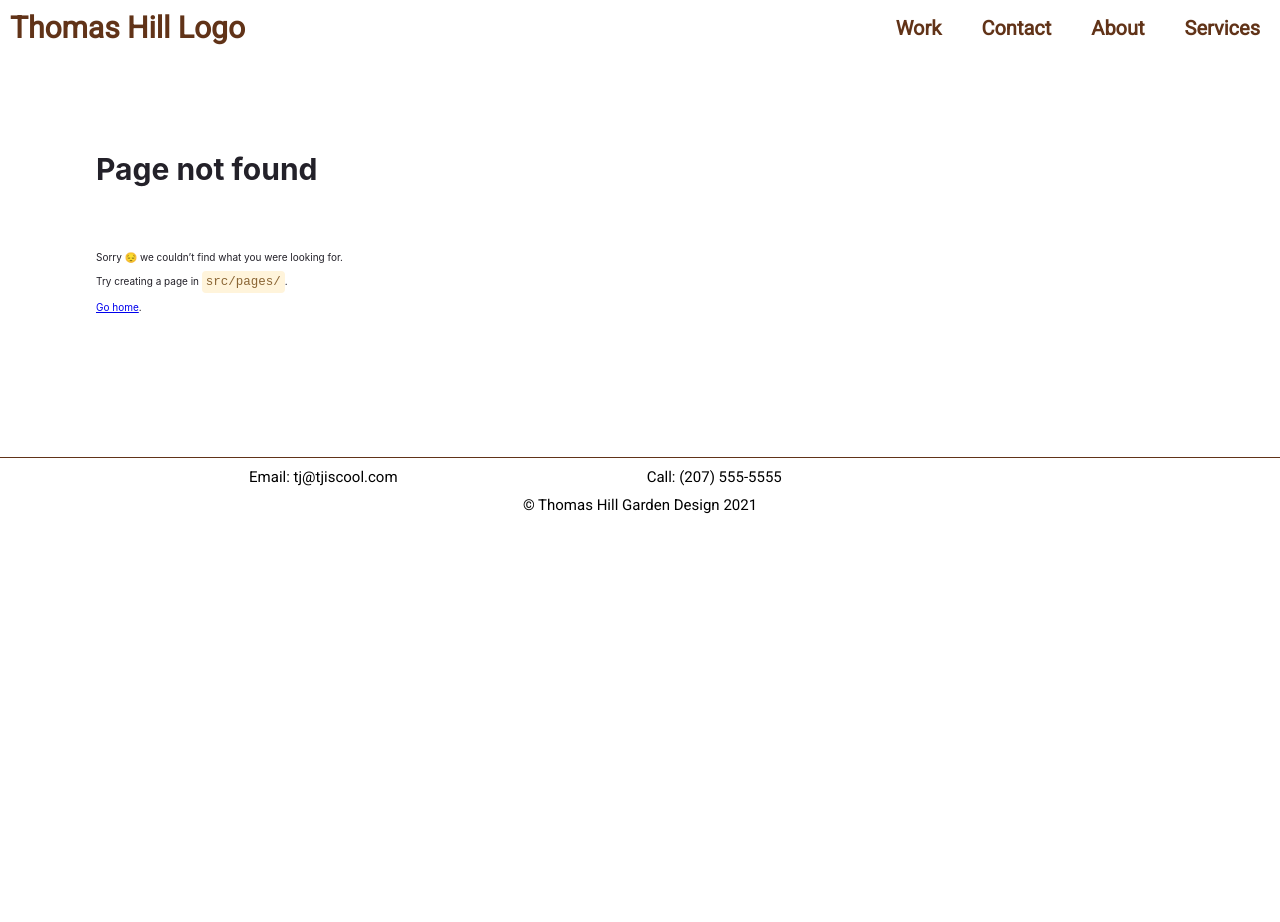
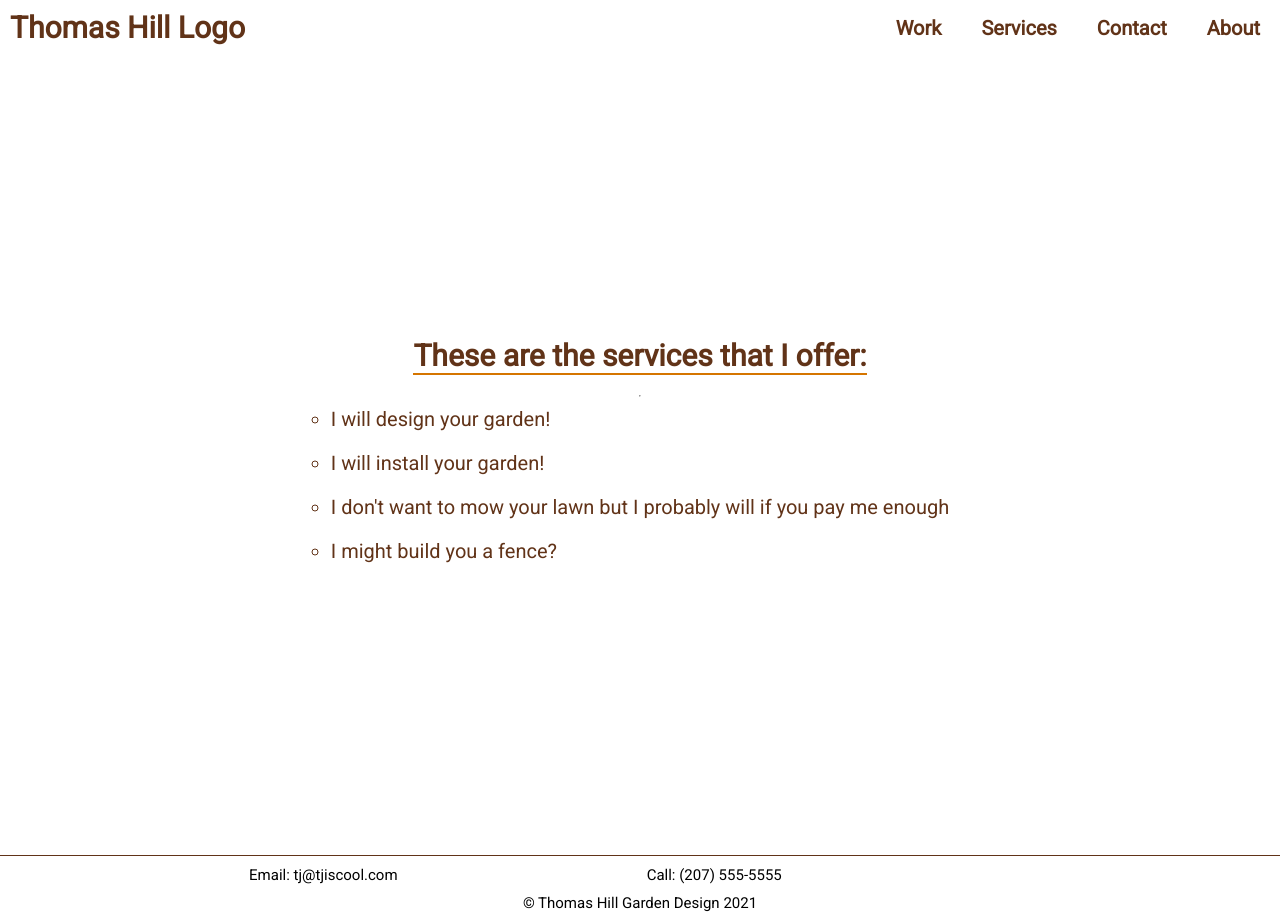
Before and after one commit to thejefwright/thomashill, a Gatsby site: page /services in a window 1280 px wide. Before the commit this address had no page. Before the commit the page ends 800 px from the top, so only its background shows below. Built offline with nearby package versions, Linux system fonts and the light colour scheme; Gatsby itself is replaced by a stand-in of ours.

Commit message:
adding content to about, services, & work

```diff
--- a/src/components/MobileMenu.js
+++ b/src/components/MobileMenu.js
@@ -69,14 +69,14 @@ export default function MobileMenu() {
         <Link onClick={closeMenu} className="link" to="/work">
           Work
         </Link>
+        <Link onClick={closeMenu} className="link" to="/services">
+          Services
+        </Link>
         <Link onClick={closeMenu} className="link" to="/contact">
           Contact
         </Link>
-        <Link onClick={closeMenu} className="link" to="/">
+        <Link onClick={closeMenu} className="link" to="/about">
           About
-        </Link>
-        <Link onClick={closeMenu} className="link" to="/">
-          Services
         </Link>
       </ul>
     </MobileNav>
--- a/src/components/Nav.js
+++ b/src/components/Nav.js
@@ -26,14 +26,14 @@ export default function Nav() {
       <Link className="link" to="/work">
         Work
       </Link>
+      <Link className="link" to="/services">
+        Services
+      </Link>
       <Link className="link" to="/contact">
         Contact
       </Link>
-      <Link className="link" to="/">
+      <Link className="link" to="/about">
         About
-      </Link>
-      <Link className="link" to="/">
-        Services
       </Link>
     </NavStyles>
   );
--- /dev/null
+++ b/src/pages/services.js
@@ -0,0 +1,47 @@
+import React from 'react';
+import styled from 'styled-components';
+
+const ServicesStyles = styled.div`
+  height: 100vh;
+  width: 100vw;
+  display: flex;
+  flex-direction: column;
+  align-items: center;
+  justify-content: center;
+  padding: 1rem;
+  color: var(--primary);
+  h1 {
+    border-bottom: 2px solid var(--second);
+    margin-bottom: 2rem;
+    text-align: center;
+  }
+  ul {
+    font-size: 2rem;
+  }
+  li {
+    list-style: circle;
+    padding: 1rem 0;
+  }
+  @media (max-width: 800px) {
+  }
+`;
+
+export default function ServicesPage() {
+  return (
+    <ServicesStyles>
+      <h1>These are the services that I offer:</h1>
+      <hr />
+      <div>
+        <ul>
+          <li>I will design your garden!</li>
+          <li>I will install your garden!</li>
+          <li>
+            I don't want to mow your lawn but I probably will if you pay me
+            enough
+          </li>
+          <li>I might build you a fence? </li>
+        </ul>
+      </div>
+    </ServicesStyles>
+  );
+}
--- a/src/styles/GlobalStyles.js
+++ b/src/styles/GlobalStyles.js
@@ -22,7 +22,9 @@ html {
 }
 h1 {
   font-size: 3rem;
-
+}
+h2 {
+  font-size: 2rem;
 }
 
 `;
```
Also changed, not shown: src/pages/about.js (added, +25 -0 lines), src/pages/work.js (+8 -0 lines).
